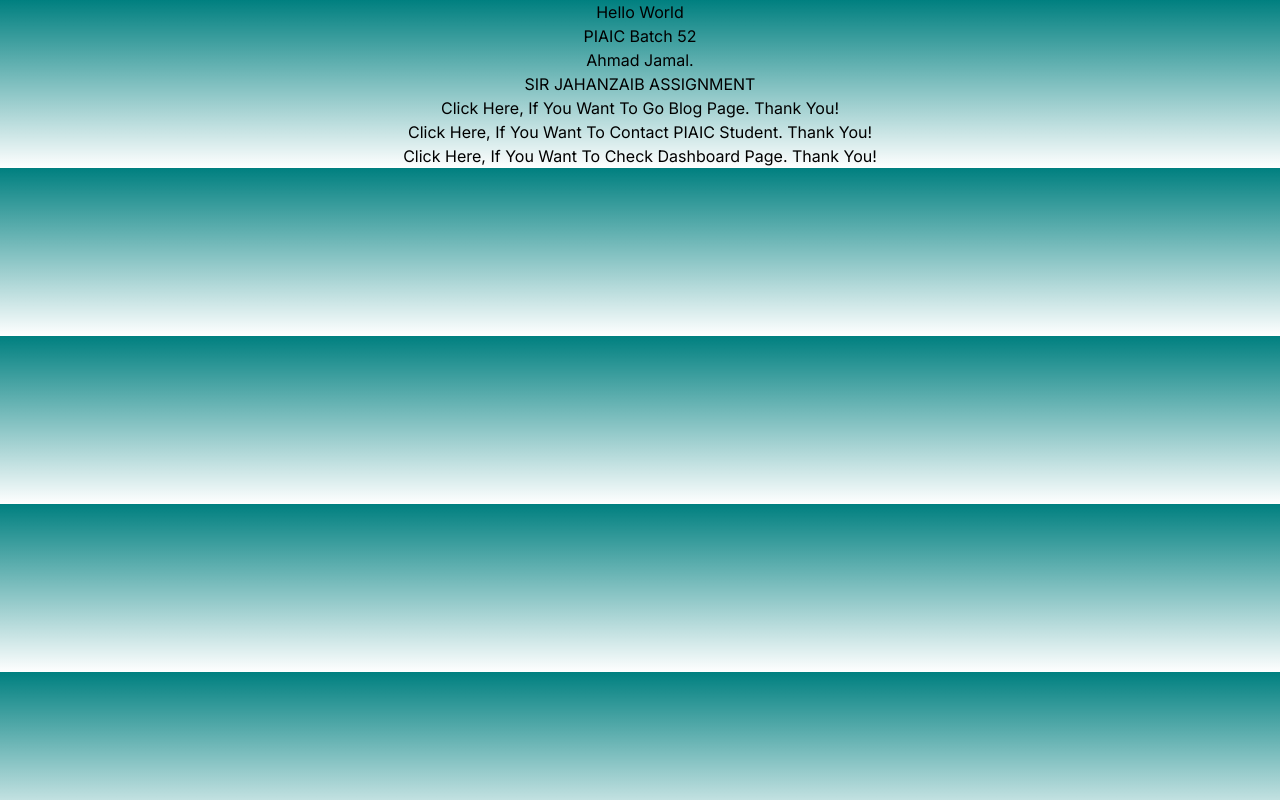
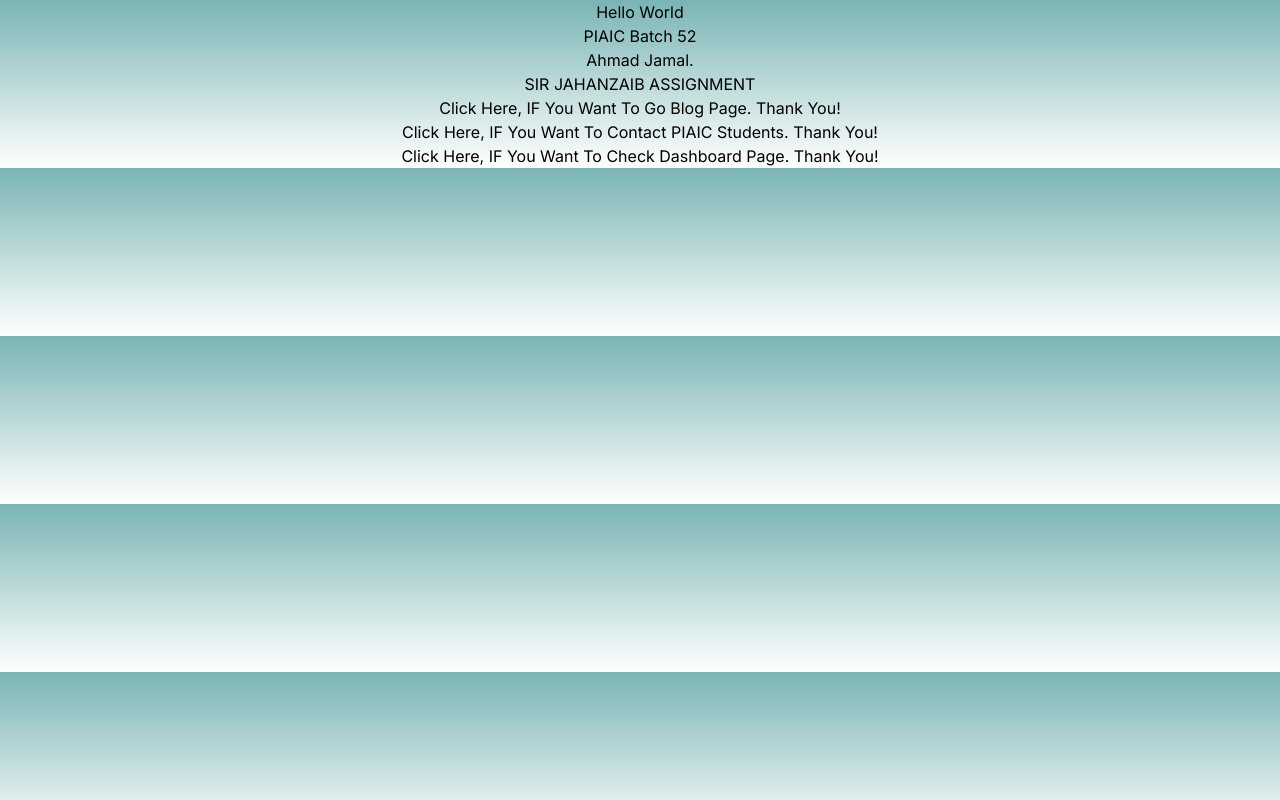
Before and after one commit to AhmadJamal-01/next-first-project, a Next.js app: page / in a window 1280 px wide. Built offline with nearby package versions, Linux system fonts and the light colour scheme.

Commit message:
Link Component for Navigation and the useRouter() hook Use

```diff
--- a/src/app/blog/page.tsx
+++ b/src/app/blog/page.tsx
@@ -1,15 +1,32 @@
+'use client';
+import { useRouter } from "next/navigation";
 import Link from "next/link";
 function BlogPage() {
+  const router = useRouter ();
   return (
+
     <div>
-      Blog Page Here.
-      <div>
+
+       <button
+          onClick={() => {
+            router.push("./");
+          }}
+        >
+     Now Blog Page Here😊,
+     <br/>
+     "Click Here, IF You Want To Go Home Page Click Here" Thank You!
+        </button>
+
+
+
+      {/* Blog Page Here.
+
         <h1>
           <Link href="/">
-            Click Here, If You Want To Go Home Page. Thank You!
+            Click Here, IF You Want To Go Home Page. Thank You!
           </Link>
-        </h1>
-      </div>{" "}
+        </h1> */}
+
     </div>
   );
 }
--- a/src/app/contact-us/page.tsx
+++ b/src/app/contact-us/page.tsx
@@ -1,15 +1,34 @@
-import Link from "next/link"
-function ContactUs(){
+'use client';
+import { useRouter } from "next/navigation";
+import Link from "next/link";
+function contactUsPage() {
+  const router = useRouter ();
+  return (
 
-    return <div>Contact-Us Page Here.<div>
-    <h1>
-      <Link href="/">
-        Click Here, If You Want To Go Home Page. Thank You!
-      </Link>
-    </h1>
-    </div> </div>;
+    <div>
+
+       <button
+          onClick={() => {
+            router.push("./");
+          }}
+        >
+         Now Contact US Page Here😊,
+         <br/>
+         "IF You Want To Go Home Page Click Here" Thank You!
+        </button>
 
 
+{/*
+        Contact Us Page Here.
+
+        <h1>
+          <Link href="/">
+            Click Here, IF You Want To Go Home Page. Thank You!
+          </Link>
+        </h1>
+       */}
+    </div>
+  );
 }
 
-export default ContactUs;
+export default contactUsPage;
--- a/src/app/dashboard/page.tsx
+++ b/src/app/dashboard/page.tsx
@@ -1,18 +1,36 @@
+'use client';
+import { useRouter } from "next/navigation";
 import Link from "next/link";
+function dashboardPage() {
+  const router = useRouter ();
+  return (
 
-function DashBoardPage() {
-  return (
     <div>
-      DashBoard Page Here.
-      <div>
+
+       <button
+          onClick={() => {
+            router.push("./");
+          }}
+        >
+         Now DashBoard Page Here😊,
+         <br/>
+         "If You Want To Go Home Page Click Here" Thank You!
+        </button>
+
+
+
+
+{/*
+        DashBoard Page Here.
+
         <h1>
           <Link href="/">
             Click Here, If You Want To Go Home Page. Thank You!
           </Link>
-        </h1>
-      </div>
+        </h1> */}
+
     </div>
   );
 }
 
-export default DashBoardPage;
+export default dashboardPage;
--- a/src/app/globals.css
+++ b/src/app/globals.css
@@ -27,7 +27,7 @@
 
 
     text-align: center;
-   background-color: teal;
+   background-color: rgb(122, 180, 180);
 }
 
 @layer utilities {
--- a/src/app/page.tsx
+++ b/src/app/page.tsx
@@ -1,5 +1,9 @@
+"use client";
+import { useRouter } from "next/navigation";
 import Link from "next/link";
-export default function Home() {
+function Home() {
+  const router = useRouter();
+
   return (
     <div>
       Hello World
@@ -9,22 +13,49 @@
         <h4>SIR JAHANZAIB ASSIGNMENT</h4>
       </div>
       <div>
-        <h1>
+        {/* Use ROUTER HOOK */}
+        <button
+          onClick={() => {
+            router.push("./blog");
+          }}
+        >
+          Click Here, IF You Want To Go Blog Page. Thank You!
+        </button>
+        <br />
+        <button
+          onClick={() => {
+            router.push("./contact-us");
+          }}
+        >
+          Click Here, IF You Want To Contact PIAIC Students. Thank You!
+        </button>
+        <br />
+        <button
+          onClick={() => {
+            router.push("./dashboard");
+          }}
+        >
+          Click Here, IF You Want To Check Dashboard Page. Thank You!
+        </button>
+
+         {/* THROUGH LINK
           <Link href="/blog">
             Click Here, If You Want To Go Blog Page. Thank You!
           </Link>
-        </h1>
-        <h1>
+        <br/>
+
           <Link href="/contact-us">
             Click Here, If You Want To Contact PIAIC Student. Thank You!
           </Link>
-        </h1>
-        <h1>
+        <br/>
+
           <Link href="/dashboard">
             Click Here, If You Want To Check Dashboard Page. Thank You!
           </Link>
-        </h1>
+         */}
       </div>
     </div>
   );
 }
+
+export default Home;
```
